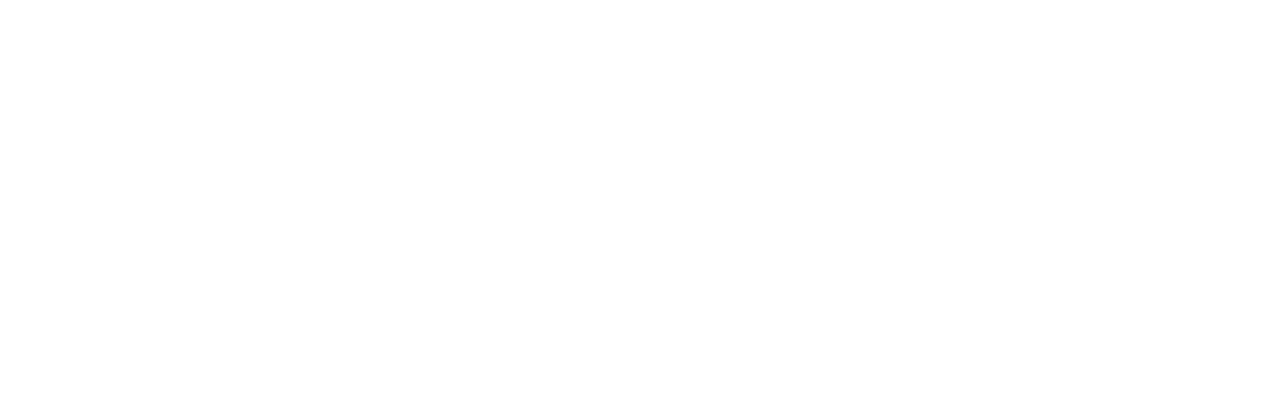
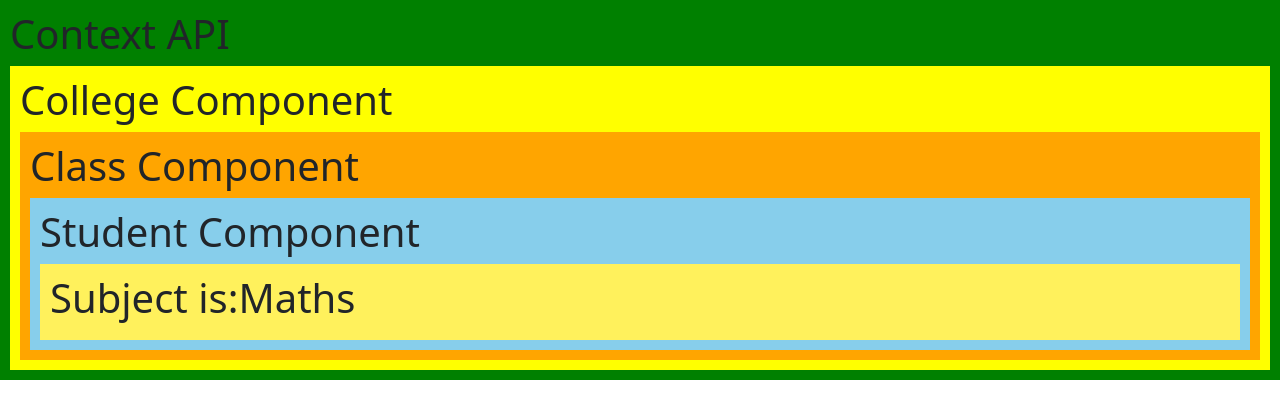
Before and after one commit to sumitbasu116/react-blog, a React (Vite) app: page / in a window 1280 px wide. Shown: the top 418 px of the page. Built offline with nearby package versions, Linux system fonts and the light colour scheme.

Commit message:
Context API part1-basic struture and printing the subject context

```diff
--- a/src/App.jsx
+++ b/src/App.jsx
@@ -1,9 +1,11 @@
+import College from "./College";
 
 function App() {
   return (
-    <>
-
-    </>
+    <div style={{backgroundColor:"green",padding:10}}>
+      <h1>Context API</h1>
+      <College/>
+    </div>
   )
 }
 export default App;
--- /dev/null
+++ b/src/ClassComponent.jsx
@@ -0,0 +1,12 @@
+import Student from "./Student";
+
+function ClassComponent() {
+  return (
+    <div style={{backgroundColor:"orange",padding:10}}>
+      <h1>Class Component</h1>
+      <Student/>
+    </div>
+  )
+}
+
+export default ClassComponent;
--- /dev/null
+++ b/src/College.jsx
@@ -0,0 +1,12 @@
+import ClassComponent from "./ClassComponent";
+
+function College() {
+  return (
+    <div style={{backgroundColor:"yellow",padding:10}}>
+      <h1>College Component</h1>
+      <ClassComponent/>
+    </div>
+  )
+}
+
+export default College;
--- /dev/null
+++ b/src/ContextData.jsx
@@ -0,0 +1,3 @@
+import { createContext } from "react";
+
+export const SubjectContext= createContext("Maths");
--- /dev/null
+++ b/src/Student.jsx
@@ -0,0 +1,12 @@
+import Subject from "./Subject";
+
+function Student() {
+  return (
+    <div style={{backgroundColor:"skyblue",padding:10}}>
+      <h1>Student Component</h1>
+      <Subject/>
+    </div>
+  )
+}
+
+export default Student;
--- /dev/null
+++ b/src/Subject.jsx
@@ -0,0 +1,14 @@
+import { useContext } from "react";
+import { SubjectContext } from "./ContextData";
+
+function Subject() {
+  const name = useContext(SubjectContext);
+    return (
+
+    <div style={{backgroundColor:"#fff15c",padding:10}}>
+      <h1>Subject is:{name}</h1>
+    </div>
+  )
+}
+
+export default Subject;
```
